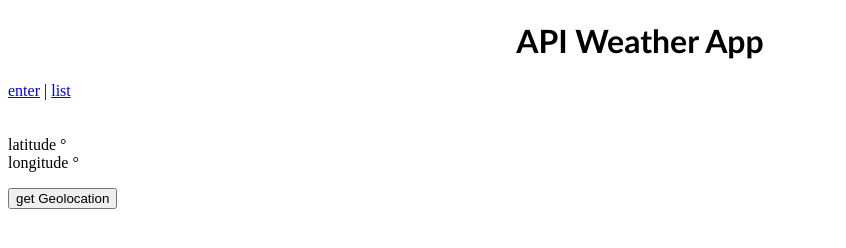
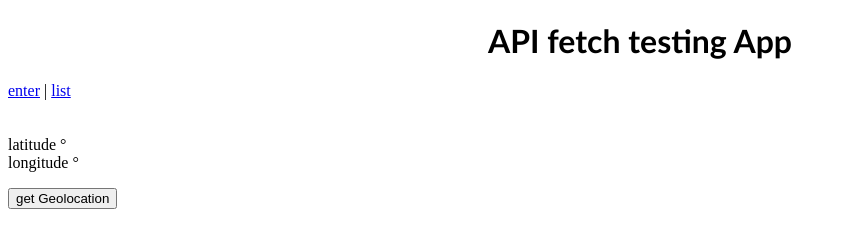
Before and after one commit to Melendez34/weather-app, a website: page public/index.html in a window 1280 px wide. Shown: the whole page, without its empty margins (0-846 px from the left). Drawn offline with Linux system fonts and the light colour scheme; no server answers.

Commit message:
[CHANGE] title and h1 index.html

```diff
--- a/public/index.html
+++ b/public/index.html
@@ -6,11 +6,11 @@
   <meta http-equiv="X-UA-Compatible" content="IE=edge">
   <meta name="viewport" content="width=device-width, initial-scale=1.0">
   <link rel="stylesheet" href="style.css">
-  <title>API Weather App</title>
+  <title>Fetching APIS</title>
 </head>
 
 <body>
-  <h1>API Weather App</h1>
+  <h1>API fetch testing App</h1>
   <div id="menu">
     <a href="/">enter</a> | <a href="/logs">list</a>
   </div>
```
Also changed, not shown: index.js (indentation only).
